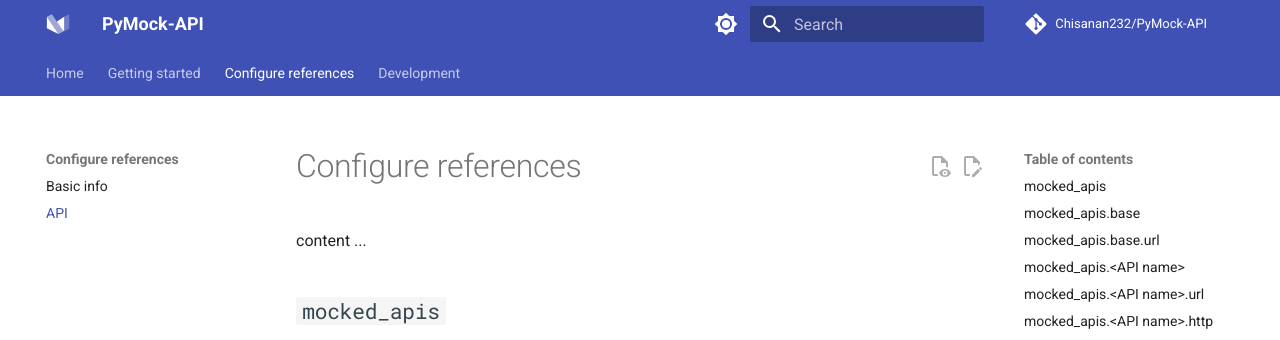
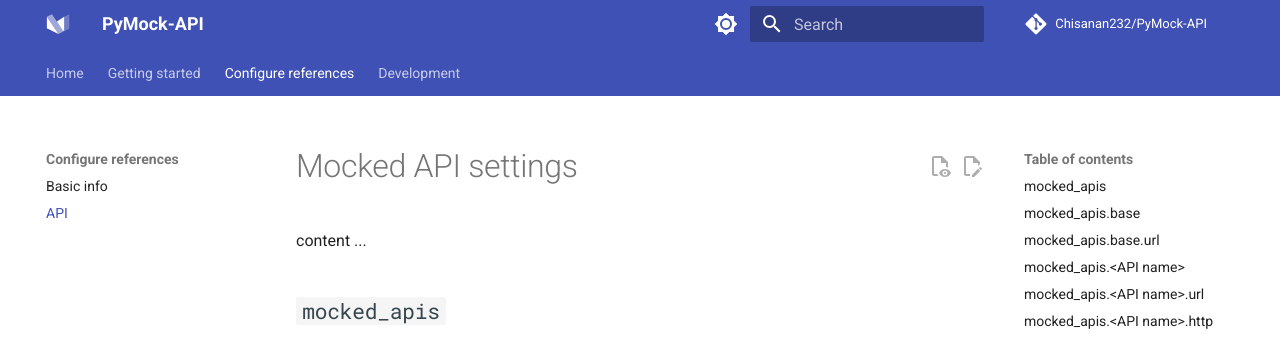
Before and after one commit to Chisanan232/PyMock-Server, an MkDocs documentation site: the page built from docs/configure-references/mocked-apis.md, in a window 1280 px wide and 900 px high. Shown: the top 340 px of the window. Built offline with MkDocs 1.6.1 and Material for MkDocs 9.7.7, drawn with Linux system fonts in a browser that asks for light colours; comment, search, counter and statistics services are not loaded.

Commit message:
Rename the tab title.

```diff
--- a/docs/configure-references/mocked-apis.md
+++ b/docs/configure-references/mocked-apis.md
@@ -1,4 +1,4 @@
-# Configure references
+# Mocked API settings
 
 content ...
 
```
Also changed, not shown: docs/configure-references/config-info.md (+1 -1 lines).
